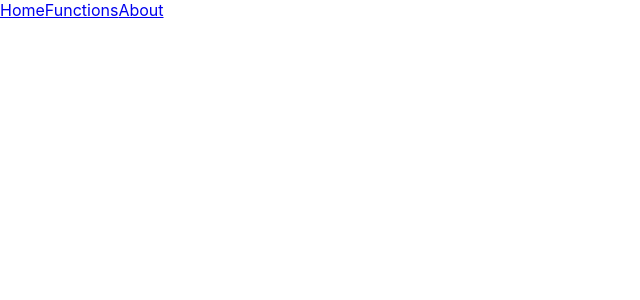
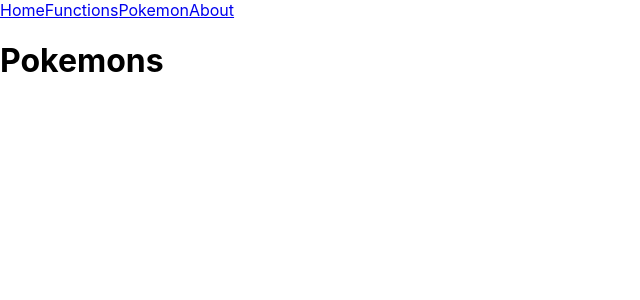
Before and after one commit to Michaelreforged/Review_Spring_22, a React (Create React App) app in the folder client/: page /pokemons in a window 1280 px wide. Before the commit this address had no page. Shown: the top 300 px of the page, without its empty margins (0-640 px from the left). Built offline with nearby package versions, Linux system fonts and the light colour scheme; no server answers.

Commit message:
routes/pokemon base changes/dataprovider

```diff
--- a/client/package.json
+++ b/client/package.json
@@ -13,6 +13,7 @@
     "react-scripts": "5.0.0",
     "web-vitals": "^2.1.0"
   },
+  "proxy":"http://localhost:3001",
   "scripts": {
     "start": "react-scripts start",
     "build": "react-scripts build",
--- a/client/src/App.js
+++ b/client/src/App.js
@@ -4,6 +4,8 @@ import Navbar from "./Components/NavBar";
 import About from "./Pages/About";
 import Functions from "./Pages/Functions";
 import Home from "./Pages/Home";
+import NoMatch from "./Pages/Pokemons/NoMatch";
+import PokemonRoutes from "./Routes/PokemonRoutes";
 
 function App() {
   return (
@@ -12,7 +14,9 @@ function App() {
     <Routes>
       <Route path='/' element={<Home/>}/>
       <Route path='/functions' element={<Functions/>}/>
+      <Route path='/pokemons/*' element={<PokemonRoutes/>}/>
       <Route path='/about' element={<About/>}/>
+      <Route path='/*' element={<NoMatch/>}/>
     </Routes>
     </>
   );
--- /dev/null
+++ b/client/src/Pages/Pokemons/NoMatch.js
@@ -0,0 +1,14 @@
+import React from "react";
+import { useLocation} from "react-router";
+
+const NoMatch = () => {
+  const props = useLocation()
+  console.log(props)
+  return(
+    <div>
+      <h1>No Match For {props.pathname}</h1>
+    </div>
+  )
+}
+
+export default NoMatch
--- /dev/null
+++ b/client/src/Pages/Pokemons/Pokemon.js
@@ -0,0 +1,11 @@
+import React from "react"
+
+const Pokemon = () =>{
+  return(
+    <>
+    <h1>Pokemon</h1>
+    </>
+  )
+  }
+
+  export default Pokemon
--- /dev/null
+++ b/client/src/Pages/Pokemons/Pokemons.js
@@ -0,0 +1,30 @@
+import React, { useEffect, useState } from "react";
+import axios from "axios";
+import {renderPokemon} from "./RenderPokemons"
+
+const Pokemons = () => {
+  const [pokemons, setPokemons] = useState([]);
+
+  useEffect(() => {
+    getPokemons();
+  }, []);
+
+  const getPokemons = async () => {
+    try {
+      let res = await axios.get("/api/pokemons");
+      console.log(res);
+      setPokemons(res.data);
+    } catch (err) {
+      console.log(err);
+    }
+  };
+
+  return (
+    <div>
+      <h1>Pokemons</h1>
+      {renderPokemon(pokemons)}
+    </div>
+  );
+};
+
+export default Pokemons;
--- /dev/null
+++ b/client/src/Pages/Pokemons/RenderPokemons.js
@@ -0,0 +1,12 @@
+
+
+export const renderPokemon = (pokemons) => {
+    return pokemons.map((pokemon) => {
+      return (
+        <div key = {pokemon.id}>
+          <h1>{pokemon.name}</h1>
+          <p>{pokemon.location}</p>
+        </div >
+      );
+    });
+  };
--- /dev/null
+++ b/client/src/Providers/DataProvider.js
@@ -0,0 +1,33 @@
+import React, { useEffect, useState } from "react";
+import axios from 'axios'
+
+export const DataContext = React.createContext();
+
+const DataProvider = (props) => {
+  const [pokemons, setPokemons] = useState([]);
+
+  useEffect(()=>{
+    getPokemons()
+  },[])
+
+  const getPokemons = async()=>{
+    try {
+      let res = await axios.get('/api/pokemons')
+      setPokemons(res.data)
+    } catch(err){
+      console.log(err.response.data)
+    }
+  }
+
+  const pokemonProviderThing = {
+    getPokemons,
+    pokemons
+};
+  return (
+    <DataContext.Provider value={pokemonProviderThing}>
+      {props.children}
+    </DataContext.Provider>
+  );
+};
+
+export default DataProvider;
--- /dev/null
+++ b/client/src/Routes/PokemonRoutes.js
@@ -0,0 +1,15 @@
+import React from "react";
+import { Route, Routes } from "react-router-dom";
+import Pokemon from "../Pages/Pokemons/Pokemon";
+import Pokemons from "../Pages/Pokemons/Pokemons";
+
+const PokemonRoutes = () =>{
+  return(
+    <Routes>
+      <Route  path='/' element={<Pokemons/>}/>
+      <Route  path='/:id' element={<Pokemon/>}/>
+    </Routes>
+  )
+}
+
+export default PokemonRoutes
--- a/client/src/Routes/Routes.js
+++ b/client/src/Routes/Routes.js
@@ -1,5 +1,6 @@
 export const routes = [
   {path: '/', Name:'Home'},
   {path: '/functions', Name:'Functions'},
+  {path: '/pokemons', Name:'Pokemon'},
   {path: '/about', Name:'About'},
 ]
--- a/client/src/index.js
+++ b/client/src/index.js
@@ -4,10 +4,14 @@ import './index.css';
 import App from './App';
 import reportWebVitals from './reportWebVitals';
 import { BrowserRouter } from 'react-router-dom';
+import DataProvider from './Providers/DataProvider';
 
 ReactDOM.render(
+
   <BrowserRouter>
+  <DataProvider>
     <App />
+    </DataProvider>
   </BrowserRouter>,
   document.getElementById('root')
 );
```
